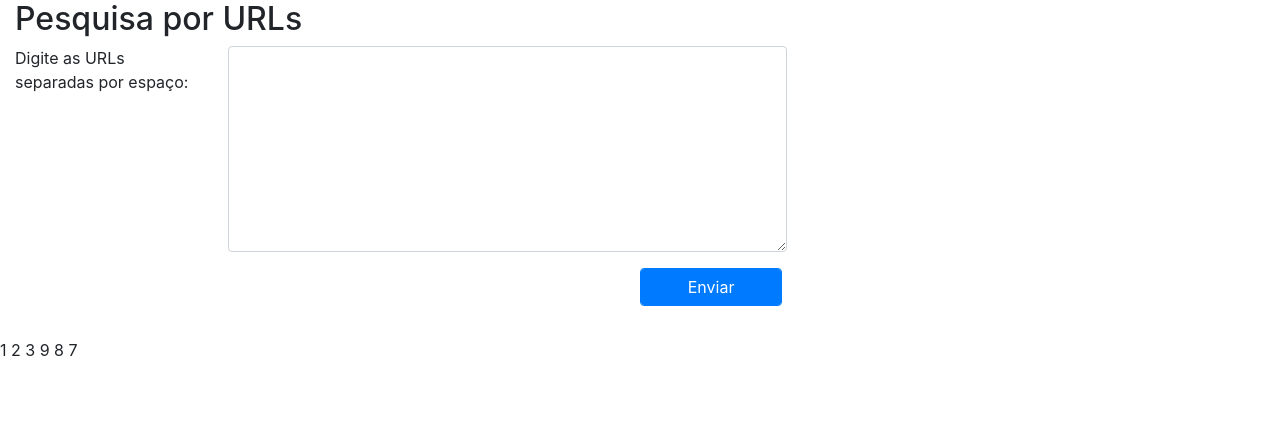
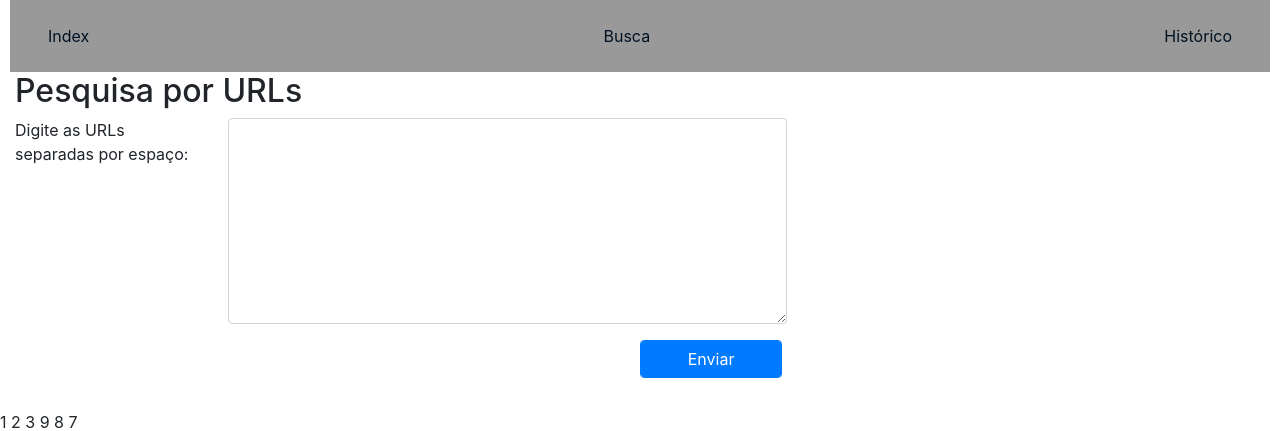
Before and after one commit to raenju/mac5853, a Django app: page /classificador/index/ in a window 1280 px wide. Shown: the top 431 px of the page. Run offline with Django 3.2, Linux system fonts and the light colour scheme.

Commit message:
comecando o estilo das paginas

```diff
--- a/classificador/templates/classificador/index.html
+++ b/classificador/templates/classificador/index.html
@@ -2,10 +2,38 @@
 <head>
     <title>Página de Index</title>
     <link rel="stylesheet" href="{% static 'css/bootstrap.min.css' %}" />
+
+    <style>
+    .navbar {
+      overflow: hidden;
+      background-color: #999;
+      margin-left: 10px;
+      margin-right: 10px;
+    }
+    .navbar a {
+      float: left;
+      color: #012;
+      text-align: center;
+      padding: 16px 22px;
+      text-decoration: none;
+      font-size: 16px;
+    }
+    .navbar a:hover {
+      background-color: #bbb;
+      color: black;
+    }
+    </style>
+
 </head>
 <body>
 	<script src="{% static 'js/jquery-3.2.1.min.js' %}"></script>
     <script src="{% static 'js/bootstrap.min.js' %}"></script>
+
+    <div class="navbar">
+      <a href="/classificador/index">Index</a>
+      <a href="/classificador/busca">Busca</a>
+      <a href="/classificador/lista">Histórico</a>
+    </div>
 
 	<div id='queryform' class="col-8">
         <div id='queryformhead'>
```
